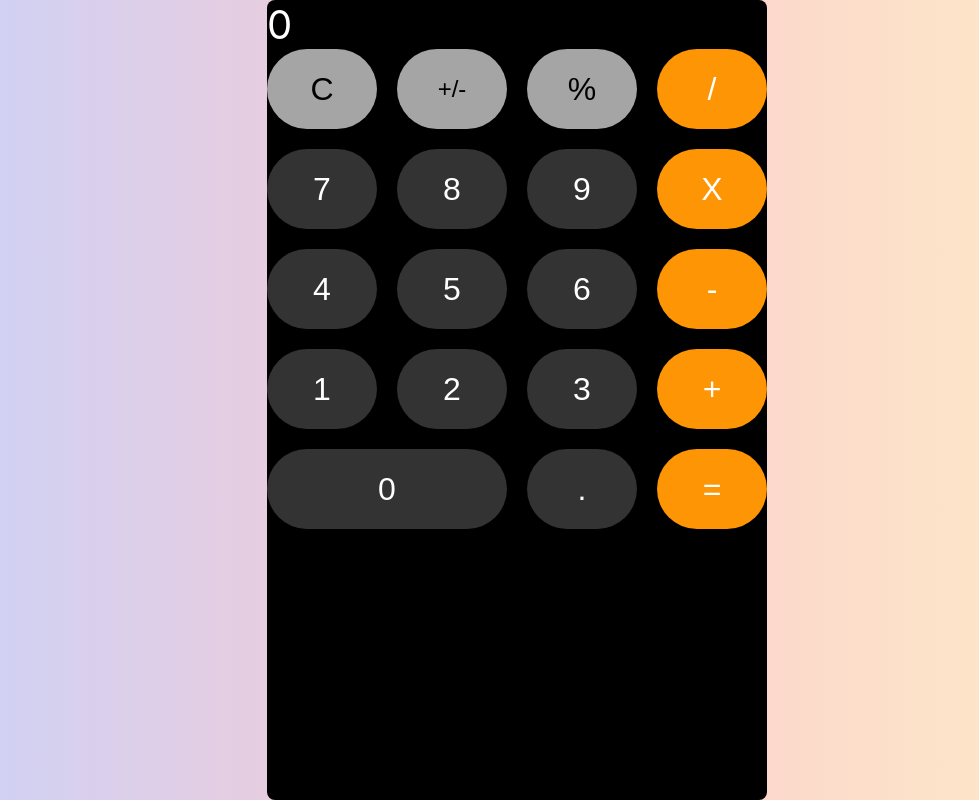
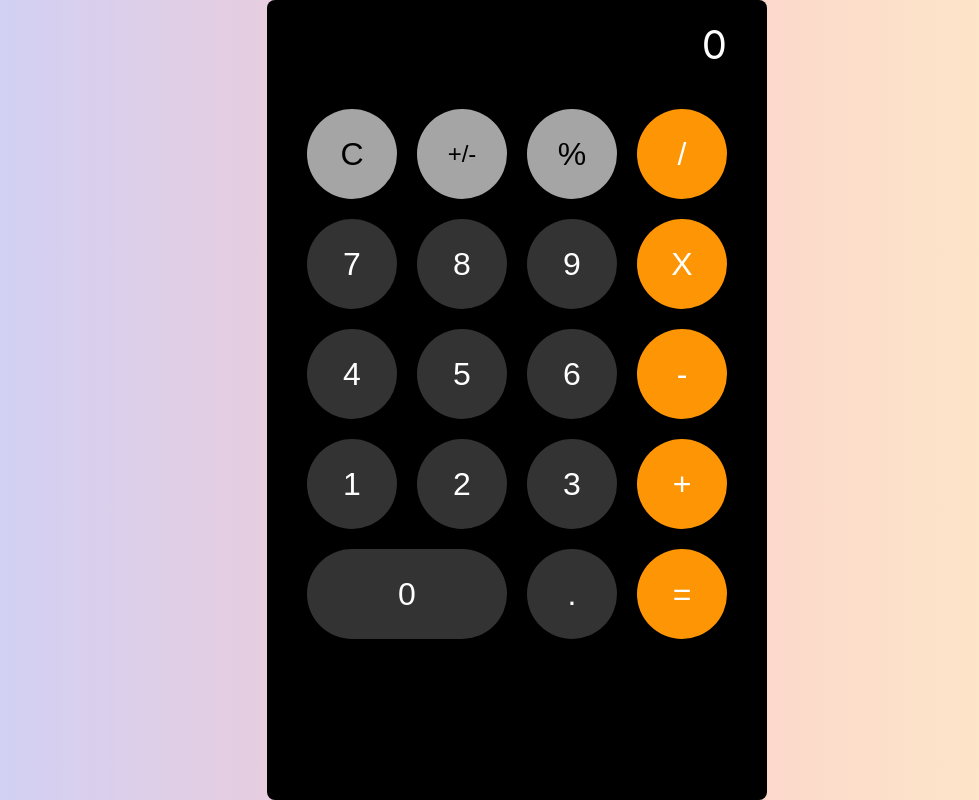
Before and after one commit to diegofernandoalayon/calculator, a React (Create React App) app: page / in a window 1280 px wide. Shown: the whole page, without its empty margins (123-1102 px from the left). Built offline with nearby package versions, Linux system fonts and the light colour scheme.

Commit message:
agregando estilos

```diff
--- a/src/App.css
+++ b/src/App.css
@@ -31,6 +31,8 @@ body{
   border-radius: 8px;
   display: flex;
   flex-direction: column;
+  flex-wrap: wrap;
+  align-content: space-around;
   height: 100%;
   position: relative;
   width: 100%;
--- a/src/components/ButtonPanel/buttonPanel.css
+++ b/src/components/ButtonPanel/buttonPanel.css
@@ -1,6 +1,8 @@
 .panel{
   display: grid;
   gap: 20px;
-  grid-auto-rows: minmax(80px, auto);
-  grid-template-columns: repeat(4,1fr);
+  grid-auto-rows: 90px;
+  grid-template-columns: repeat(4,90px);
+  padding: 20px;
+  justify-content: center;
 }
--- a/src/components/Display/index.js
+++ b/src/components/Display/index.js
@@ -3,7 +3,7 @@ export default function Display({value}){
 
   return (
     <div>
-      <div style={{color:'white',fontSize:'40px'}}>{value||'0'}</div>
+      <div style={{color:'white',fontSize:'40px', textAlign: 'right', padding: '20px'}}>{value||'0'}</div>
     </div>
   )
 }
```
